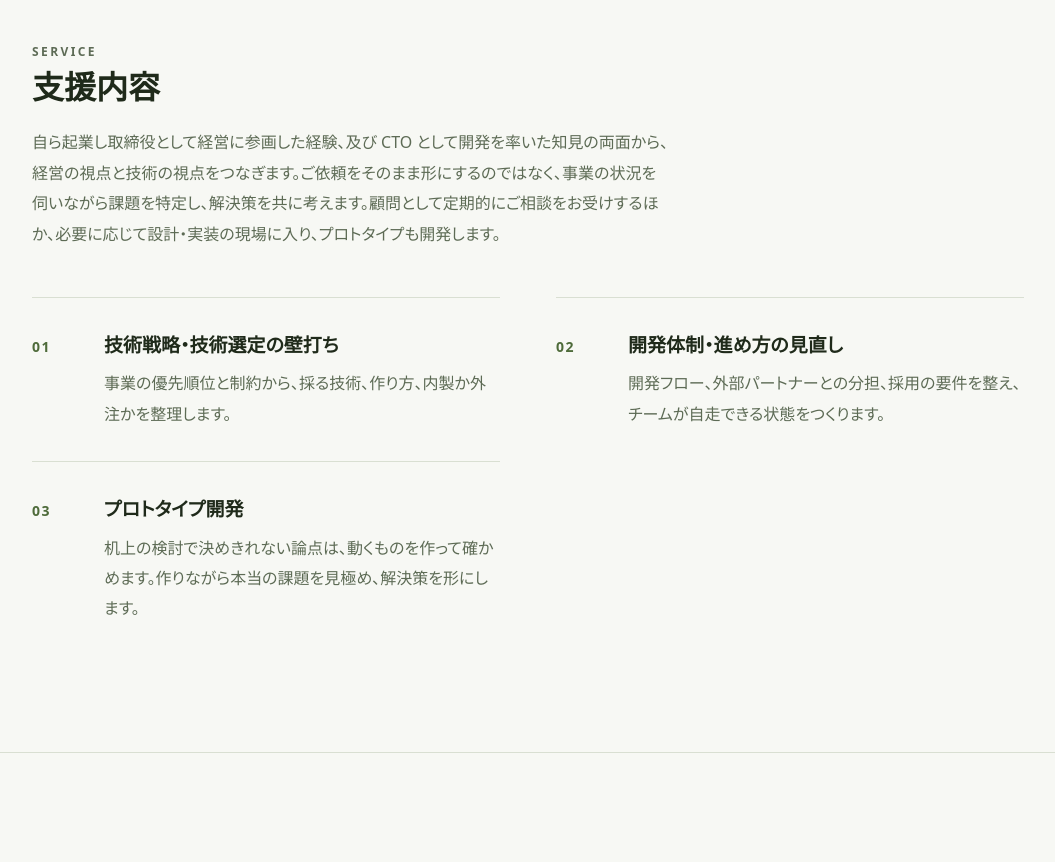
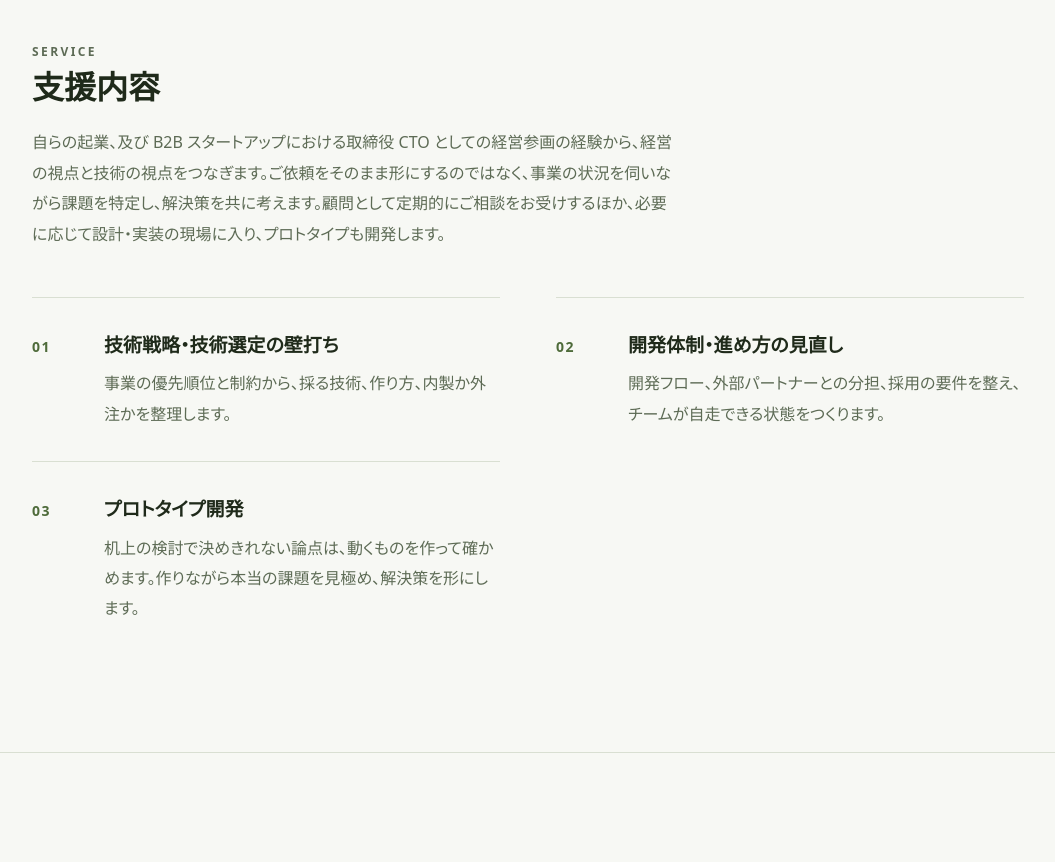
Before and after one commit to 1tsuki/glhf-labs.jp, a plain HTML site: page index.html in a window 1280 px wide. Shown: the part 1180-2042 px from the top of the page, without its empty margins (112-1167 px from the left). Drawn offline with Linux system fonts and the light colour scheme.

Commit message:
支援内容の冒頭で、起業と B2B スタートアップの取締役を別の経験として書き分ける
Co-Authored-By: Claude Opus 5.5 <noreply@anthropic.com>

```diff
--- a/index.html
+++ b/index.html
@@ -182,7 +182,7 @@
         <div class="sec-head">
           <p class="eyebrow">Service</p>
           <h2>支援内容</h2>
-          <p>自ら起業し取締役として経営に参画した経験、及び CTO として開発を率いた知見の両面から、経営の視点と技術の視点をつなぎます。ご依頼をそのまま形にするのではなく、事業の状況を伺いながら課題を特定し、解決策を共に考えます。顧問として定期的にご相談をお受けするほか、必要に応じて設計・実装の現場に入り、プロトタイプも開発します。</p>
+          <p>自らの起業、及び B2B スタートアップにおける取締役 CTO としての経営参画の経験から、経営の視点と技術の視点をつなぎます。ご依頼をそのまま形にするのではなく、事業の状況を伺いながら課題を特定し、解決策を共に考えます。顧問として定期的にご相談をお受けするほか、必要に応じて設計・実装の現場に入り、プロトタイプも開発します。</p>
         </div>
         <div class="services">
           <div class="service">
```
